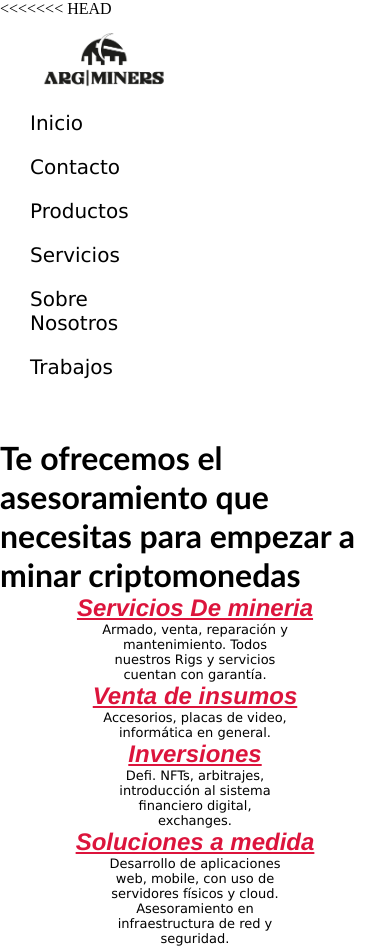
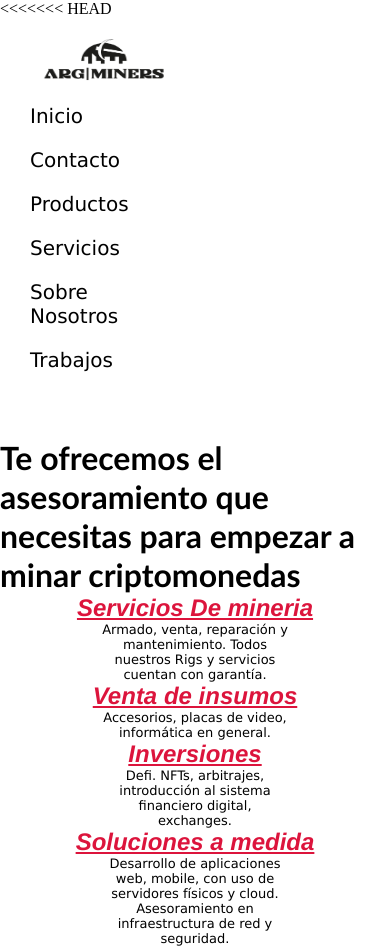
Before and after one commit to Facu1172/argminers, a plain HTML site: page paginas/servicios.html in a window 390 px wide. Shown: the top 949 px of the page. Drawn offline with Linux system fonts and the light colour scheme.

Commit message:
Arreglo en servicios

```diff
--- a/paginas/servicios.css
+++ b/paginas/servicios.css
@@ -98,7 +98,7 @@ justify-content: center;margin-left: 30px;width: 400px;position: relative;}}
     }
 
 @media (max-width:650px)
-{.header img{width:150px; heigth:50px;}
+{.header img{width:150px; height:50px;}
     }
 .header{display: flex; flex-direction: column;
         justify-content: center;margin-left: 30px;width: 400px;
```
